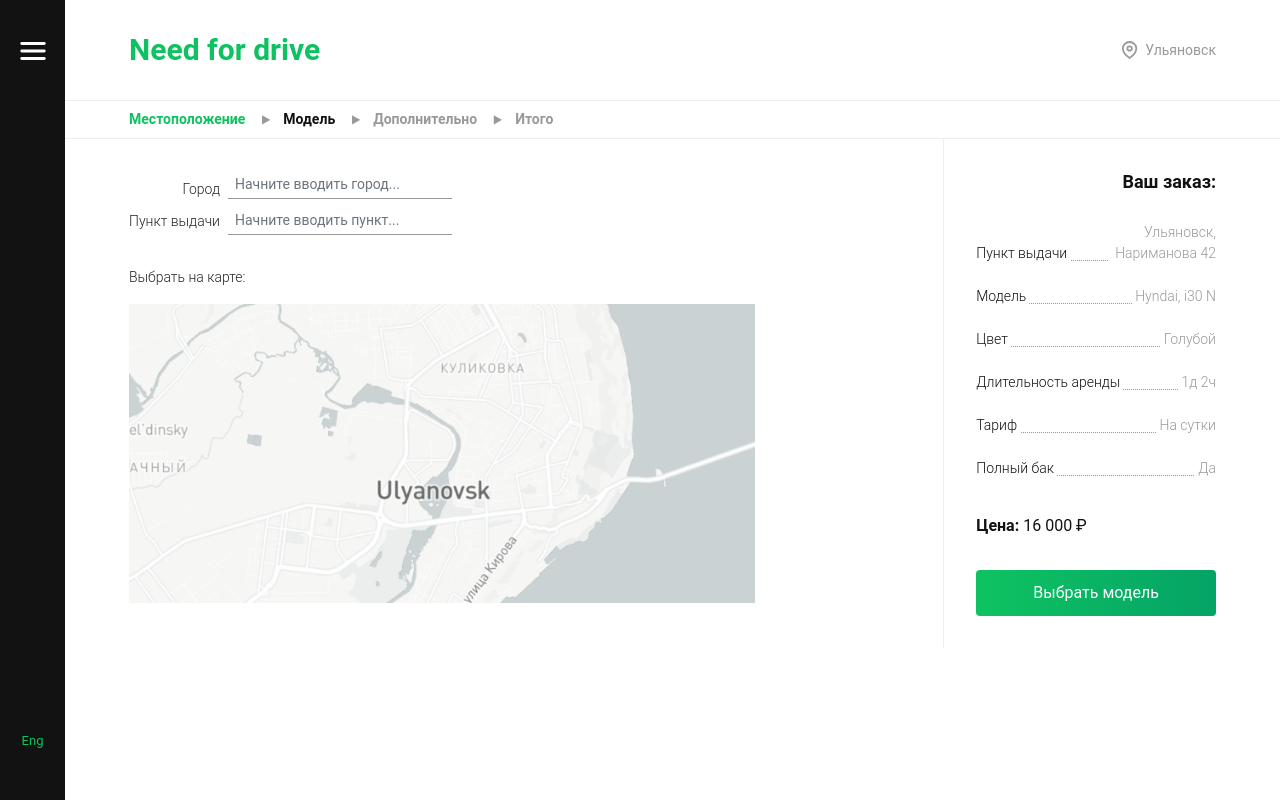
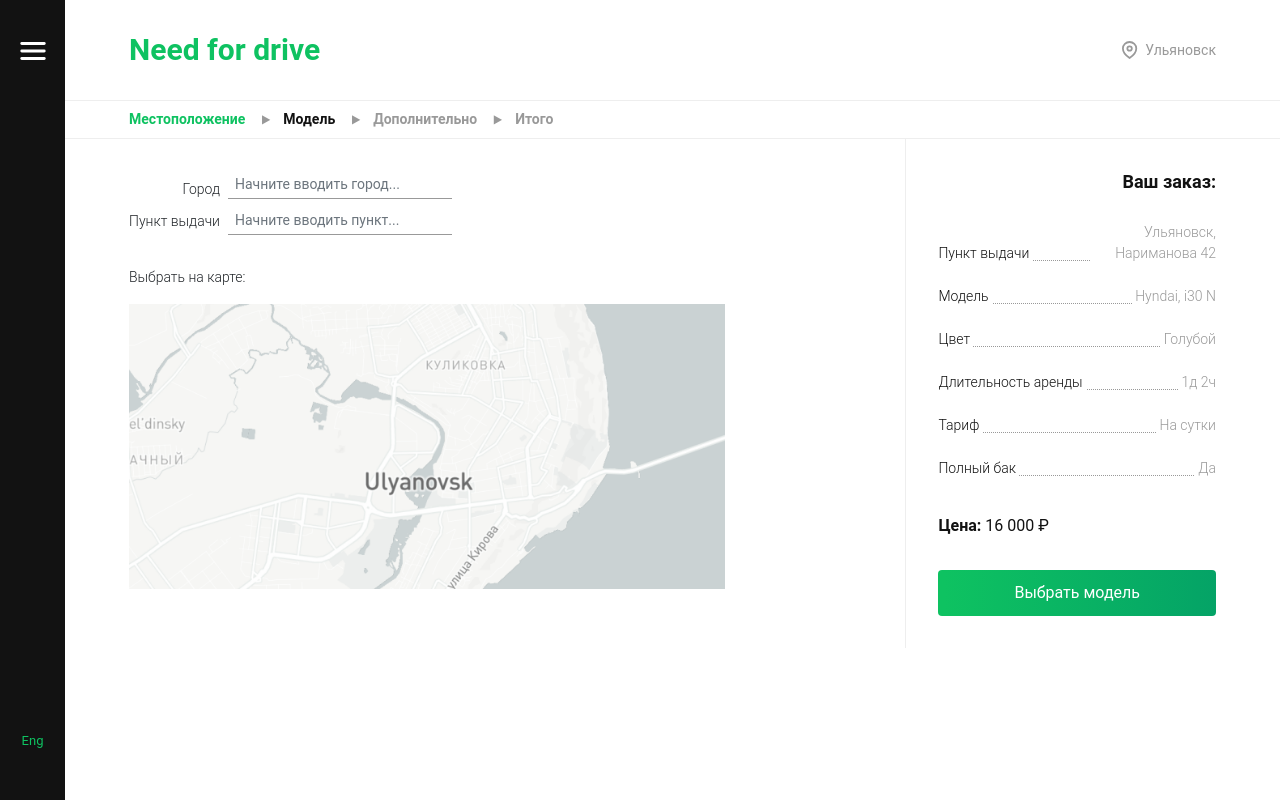
Before and after one commit to onexsan/need-for-drive, a Vue app: page /order in a window 1280 px wide. Built offline with nearby package versions, Linux system fonts and the light colour scheme.

Commit message:
V-05 Вёрстка формы (шаг 4)

```diff
--- /dev/null
+++ b/src/components/pages/order/StepFour.vue
@@ -0,0 +1,15 @@
+<template>
+  <div class="order__summary order-summary">
+    <div class="order-summary__model">Hyndai, i30 N</div>
+    <div class="order-summary__license">K 761 HA 73</div>
+    <div class="order-summary__extra"><span>Топливо</span> 100%</div>
+    <div class="order-summary__extra">
+      <span>Доступна</span> с 12.06.2019 12:00
+    </div>
+    <img
+      src="~@/assets/img/car-example.png"
+      alt="Chosen model"
+      class="order-summary__img"
+    />
+  </div>
+</template>
--- a/src/scss/base/mixins.scss
+++ b/src/scss/base/mixins.scss
@@ -17,7 +17,7 @@
 }
 
 @mixin lg-desktops {
-  @media screen and (max-width: $lg-desktops) {
+  @media screen and (min-width: $lg-desktops) {
     @content;
   }
 }
--- a/src/scss/blocks/inputs.scss
+++ b/src/scss/blocks/inputs.scss
@@ -22,6 +22,10 @@ input.form-control {
   font-size: 14px;
   padding-left: 20px;
   color: $gray;
+
+  @include phones {
+    font-size: 12px;
+  }
 
   &:hover {
     .radio__icon {
@@ -70,6 +74,10 @@ input.form-control {
   font-weight: 300;
   font-size: 14px;
   color: $gray;
+
+  @include phones {
+    font-size: 12px;
+  }
 
   &__input {
     position: absolute;
--- a/src/scss/sections/order.scss
+++ b/src/scss/sections/order.scss
@@ -2,7 +2,7 @@
   &-main {
     &__wrapper {
       display: grid;
-      grid-template-columns: 3fr 1fr;
+      grid-template-columns: 5fr 2fr;
       gap: 0px;
 
       @include lg-tablets {
@@ -11,13 +11,10 @@
     }
 
     &__form {
-      border-right: 1px solid $lightgray;
       padding: 32px;
       padding-left: 0;
 
       @include lg-tablets {
-        border-right: none;
-        border-bottom: 1px solid $lightgray;
         padding-right: 0;
       }
     }
@@ -25,9 +22,12 @@
     &__details {
       padding: 32px;
       padding-right: 0;
+      border-left: 1px solid $lightgray;
 
       @include lg-tablets {
         padding-left: 0;
+        border: none;
+        border-top: 1px solid $lightgray;
       }
     }
   }
@@ -307,11 +307,19 @@
   &__title {
     font-size: 18px;
     color: $black;
+
+    @include phones {
+      font-size: 16px;
+    }
   }
 
   &__price {
     font-size: 14px;
     color: $gray;
+
+    @include phones {
+      font-size: 12px;
+    }
   }
 
   &__item {
@@ -350,3 +358,71 @@
     height: auto;
   }
 }
+
+.order-summary {
+  margin: 32px 0px;
+  position: relative;
+  height: fit-content;
+  width: 80%;
+
+  @include sm-desktops {
+    width: 100%;
+  }
+
+  @include lg-desktops {
+    width: 50%;
+  }
+
+  &__model {
+    font-weight: normal;
+    font-size: 18px;
+    color: $black;
+    margin-bottom: 8px;
+
+    @include phones {
+      font-size: 14px;
+    }
+  }
+
+  &__license {
+    width: fit-content;
+    font-weight: normal;
+    font-size: 14px;
+    color: $black;
+    padding: 4px 8px;
+    border: 1px solid $gray;
+    border-radius: 4px;
+    margin-bottom: 8px;
+  }
+
+  &__extra {
+    color: $black;
+    font-size: 14px;
+    margin-bottom: 8px;
+
+    &:last-child {
+      margin-bottom: 0;
+    }
+
+    span {
+      font-weight: bold;
+    }
+
+    @include phones {
+      font-size: 12px;
+    }
+  }
+
+  &__img {
+    width: 40%;
+    max-width: 256px;
+    height: auto;
+    position: absolute;
+    bottom: 0;
+    right: 0;
+
+    @include lg-desktops {
+      max-width: 550px;
+    }
+  }
+}
--- a/src/views/Order.vue
+++ b/src/views/Order.vue
@@ -25,6 +25,7 @@
           <StepOne v-show="currentStep === 1" />
           <StepTwo v-show="currentStep === 2" />
           <StepThree v-show="currentStep === 3" />
+          <StepFour v-show="currentStep === 4" />
           <div class="order-main__details order-details">
             <h3 class="order-details__title">Ваш заказ:</h3>
             <ul class="order-details__list details-list">
@@ -69,12 +70,14 @@ import Header from '@/components/layout/Header.vue';
 import StepOne from '@/components/pages/order/StepOne.vue';
 import StepTwo from '@/components/pages/order/StepTwo.vue';
 import StepThree from '@/components/pages/order/StepThree.vue';
+import StepFour from '@/components/pages/order/StepFour.vue';
 export default {
   components: {
     Header,
     StepOne,
     StepTwo,
     StepThree,
+    StepFour,
   },
   data() {
     return {
```
